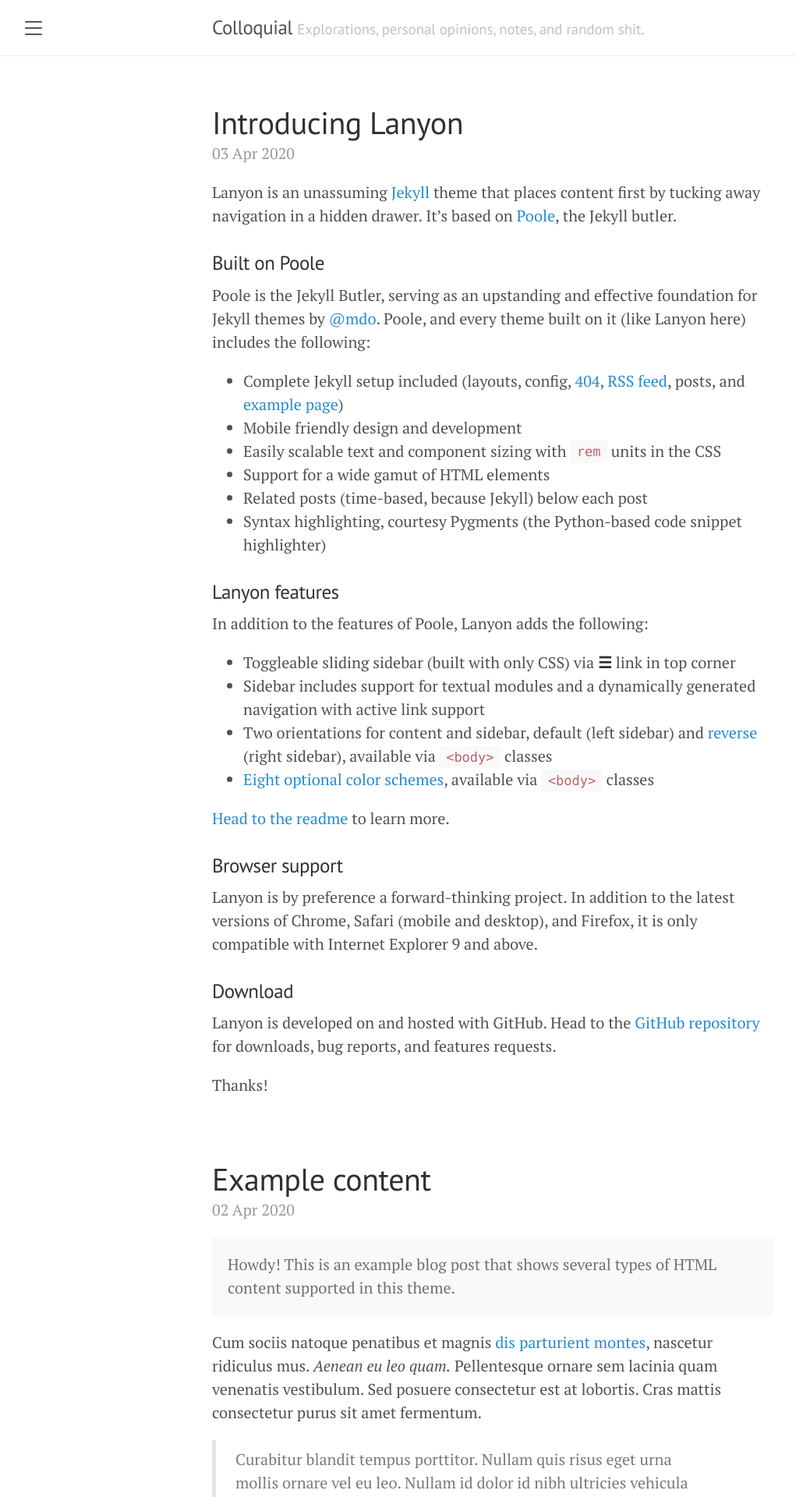
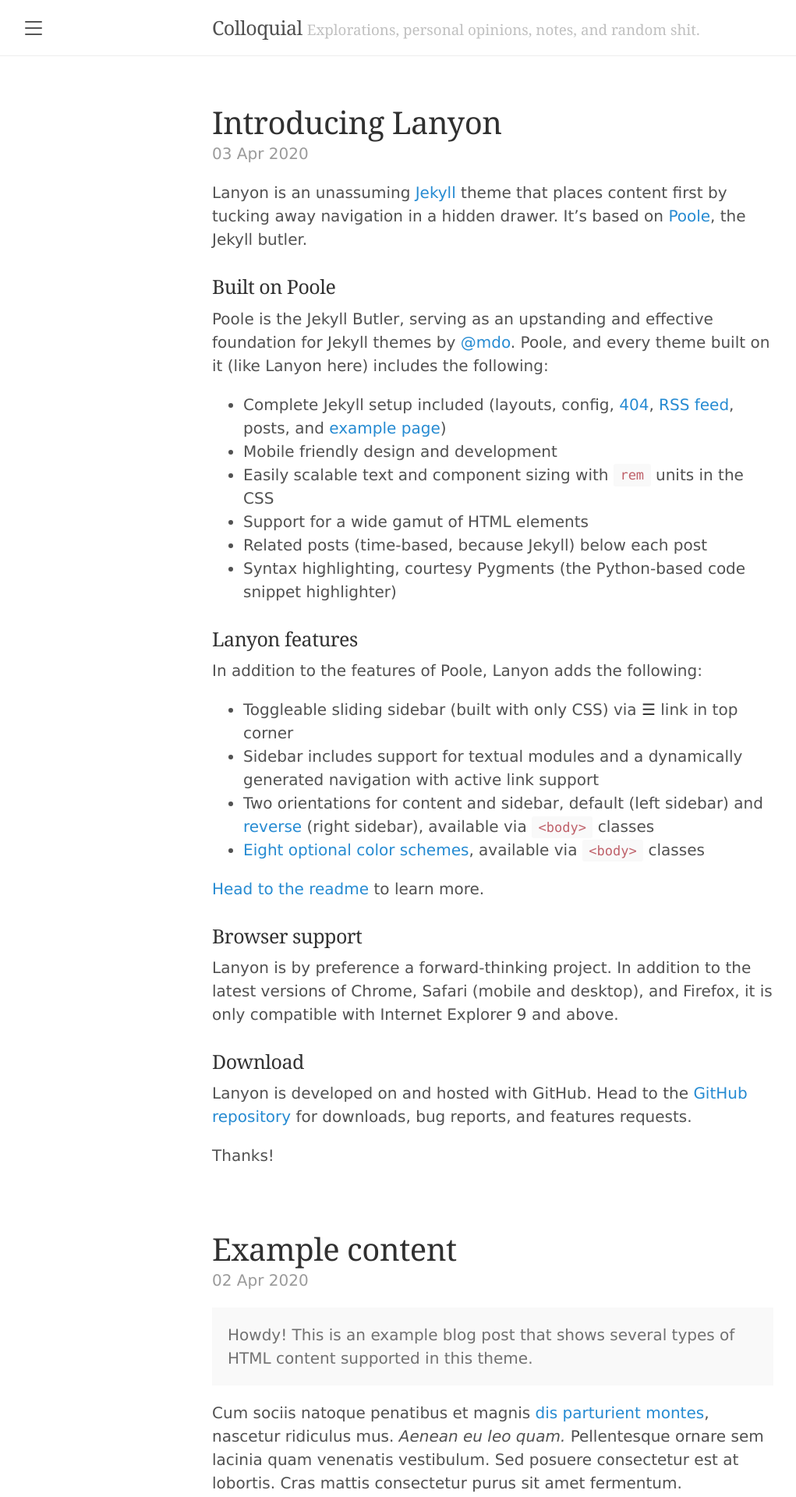
Before and after one commit to bhargavrpatel/bhargavrpatel.github.io, a Jekyll site: the page built from index.html, in a window 1280 px wide. Shown: the top 1920 px of the page at 78% size, without its empty margins (8-1029 px from the left). Built offline with Jekyll 4.4.1, drawn with Linux system fonts in a browser that asks for light colours; the list of posts is cut into pages by our own code.

Commit message:
Change fonts

```diff
--- a/public/css/lanyon.css
+++ b/public/css/lanyon.css
@@ -41,11 +41,14 @@
 }
 
 html {
-  font-family: "PT Serif", Georgia, "Times New Roman", serif;
+  /* font-family: "PT Serif", Georgia, "Times New Roman", serif; */
+  /* font-family: "PT Serif", Georgia, "Times New Roman", serif; */
+  font-family: Verdana, Geneva, Tahoma, sans-serif;
 }
 
 h1, h2, h3, h4, h5, h6 {
-  font-family: "PT Sans", Helvetica, Arial, sans-serif;
+  font-family: Cambria, Cochin, Georgia, Times, "Times New Roman", serif;
+  /* font-family: "PT Sans", Helvetica, Arial, sans-serif; */
   font-weight: 400;
   color: #313131;
   letter-spacing: -.025rem;
```
